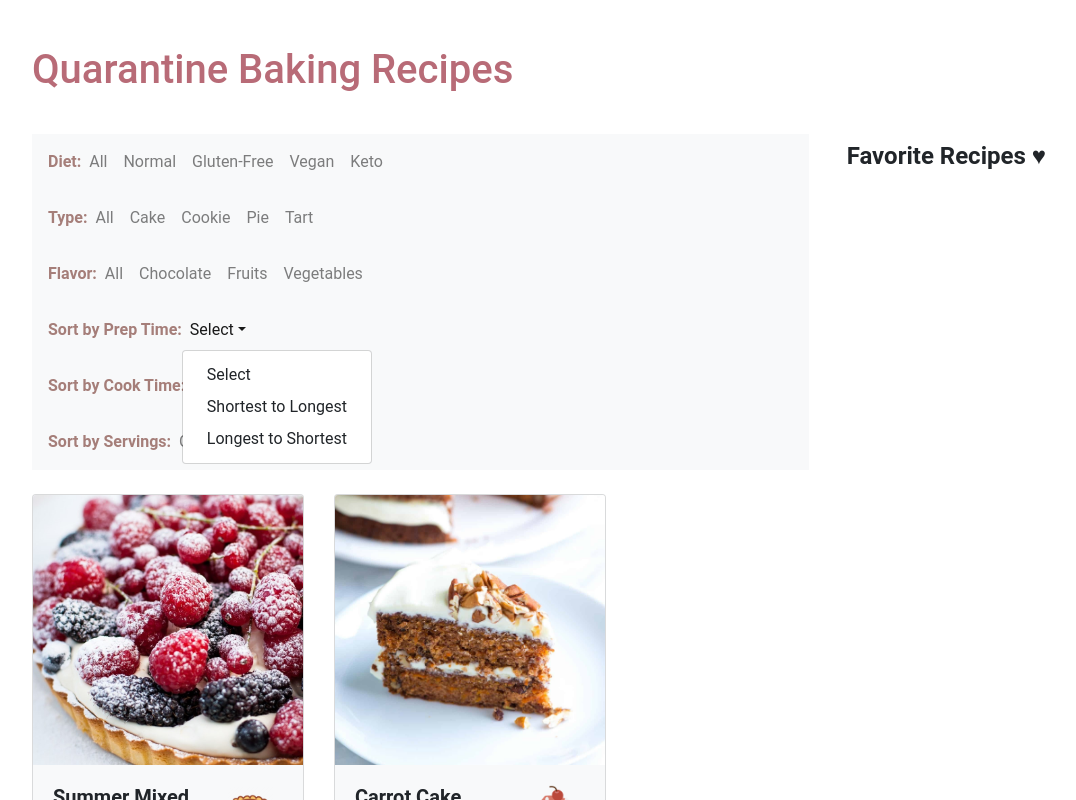
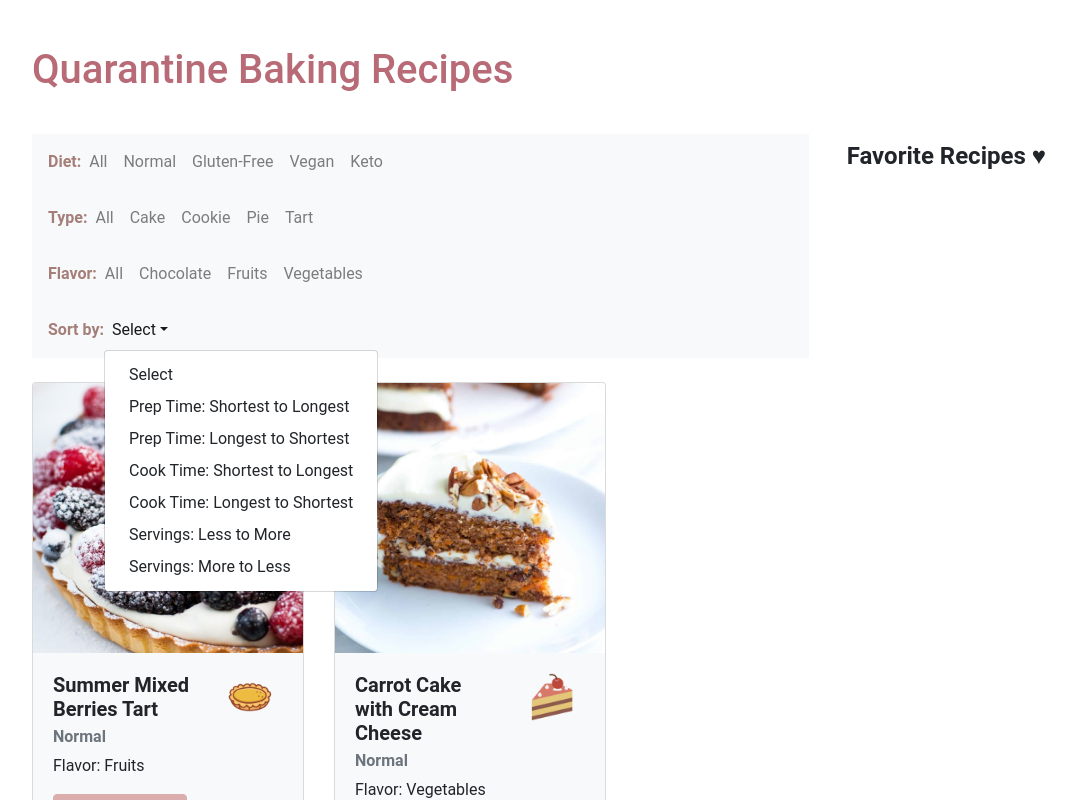
Before and after one commit to yli153/recipe-app, a React (Create React App) app: page / in a window 1280 px wide. Both pictures are taken after a click on the button "Select". Shown: the top 800 px of the page, without its empty margins (18-1094 px from the left). Built offline with nearby package versions, Linux system fonts and the light colour scheme.

Commit message:
sorting completed

```diff
--- a/src/App.js
+++ b/src/App.js
@@ -11,7 +11,7 @@ const productList=[
   {name: "French Apple Tart", prep: 25, cook: 70, diet: "Normal", type: "Tart", flavor: "Fruits", servings: 10, img: 'recipes/apple_tart.jpg'},
   {name: "Strawberry Oatmeal Cookies", prep: 15, cook: 15, diet: "Normal", type: "Cookie", flavor: "Fruits", servings: 24, img: 'recipes/oatmeal_cookies.jpg'},
   {name: "Old-Fashioned Peach Pie", prep: 45, cook: 60, diet: "Normal", type: "Pie", flavor: "Fruits", servings: 8, img: 'recipes/peach_pie.jpg'},
-  {name: "Red Velvet White Chocolate Chip Cookies", prep: 30, cook: 21, diet: "Normal", type: "Cookie", flavor: "Chocolate", servings: 22, img: 'recipes/velvet_cookies.jpg'},
+  {name: "Red Velvet White Chocolate Chip Cookies", prep: 30, cook: 25, diet: "Normal", type: "Cookie", flavor: "Chocolate", servings: 22, img: 'recipes/velvet_cookies.jpg'},
   {name: "Strawberry Coconut-Crust Cheesecake", prep: 40, cook: 60, diet: "Gluten-Free", type: "Cake", flavor: "Fruits", servings: 12, img: 'recipes/gf_cheesecake.jpg'},
   {name: "Chocolate Ganache Tart", prep: 15, cook: 15, diet: "Gluten-Free", type: "Tart", flavor: "Chocolate", servings: 8, img: 'recipes/gf_choco_tart.jpg'},
   {name: "Lime Tart", prep: 30, cook: 20, diet: "Gluten-Free", type: "Tart", flavor: "Fruits", servings: 12, img: 'recipes/gf_lime_tart.jpg'},
--- a/src/FilteredList.js
+++ b/src/FilteredList.js
@@ -9,9 +9,7 @@ class FilteredList extends Component {
             diet: "All",
             type: "All",
             flavor: "All",
-            prepTime: "Select",
-            cookTime: "Select",
-            servingSize: "Select"
+            sortCriteria: "Select"
         };
     }
     onSelectFilterDiet = event => {
@@ -58,53 +56,26 @@ class FilteredList extends Component {
         }
     };
 
-    onSelectSortPrep = event => {
+    onSelectSort = event => {
         this.setState ({
-            prepTime: event
+            sortCriteria: event
         })
         return event;
     }
 
-    sortPrep = (a, b) => {
-        if (this.state.prepTime === "ShortFirst") {
+    sortList = (a, b) => {
+        if (this.state.sortCriteria === "PrepAscending") {
             return a.prep - b.prep;
-        } else if (this.state.prepTime === "LongFirst") {
+        } else if (this.state.sortCriteria === "PrepDescending") {
             return b.prep - a.prep;
-        } else {
-            return 0;
-        }
-    }
-
-    onSelectSortCook = event => {
-        console.log(event);
-        this.setState ({
-            cookTime: event
-        })
-        return event;
-    }
-
-    sortCook = (a, b) => {
-        if (this.state.cookTime === "ShortFirst") {
+        } else if (this.state.sortCriteria === "CookAscending") {
             return a.cook - b.cook;
-        } else if (this.state.cookTime === "LongFirst") {
+        } else if (this.state.sortCriteria === "CookDescending") {
             return b.cook - a.cook;
-        } else {
-            return 0;
-        }
-    }
-
-    onSelectSortServings = event => {
-        this.setState ({
-            servingSize: event
-        })
-        return event;
-    }
-
-    sortServings = (a, b) => {
-        if (this.state.servingSize === "FewFirst") {
-            return a.servings - b.servings;
-        } else if (this.state.servingSize === "MoreFirst") {
-            return b.servings - a.servings;
+        } else if (this.state.sortCriteria === "ServingsAscending") {
+            return a.servings- b.servings;
+        } else if (this.state.sortCriteria === "ServingsDescending") {
+            return b.servings- a.servings;
         } else {
             return 0;
         }
@@ -113,9 +84,8 @@ class FilteredList extends Component {
     render() {
         return (
             <div>
-            <TopBar onSelectFilterDiet={this.onSelectFilterDiet} onSelectFilterType={this.onSelectFilterType} onSelectFilterFlavor={this.onSelectFilterFlavor}
-                    onSelectSortPrep={this.onSelectSortPrep} onSelectSortCook={this.onSelectSortCook} onSelectSortServings={this.onSelectSortServings}prepTitle={this.state.prepTime} cookTitle={this.state.cookTime} servingsTitle={this.state.servingSize}/>
-            <DisplayList list={this.props.list.filter(this.matchesFilterDiet).filter(this.matchesFilterType).filter(this.matchesFilterFlavor).sort(this.sortPrep).sort(this.sortCook).sort(this.sortServings)}/>
+            <TopBar onSelectFilterDiet={this.onSelectFilterDiet} onSelectFilterType={this.onSelectFilterType} onSelectFilterFlavor={this.onSelectFilterFlavor} onSelectSort={this.onSelectSort} sortTitle={this.state.sortCriteria}/>
+            <DisplayList list={this.props.list.filter(this.matchesFilterDiet).filter(this.matchesFilterType).filter(this.matchesFilterFlavor).sort(this.sortList)}/>
             </div>
         );
     }
--- a/src/TopBar.js
+++ b/src/TopBar.js
@@ -9,35 +9,24 @@ class TopBar extends Component {
     super(props);
   }
 
-  showPrepTitle = (state) => {
+  showSortTitle = (state) => {
     if (state === "Select") {
       return "Select";
-    } else if (state === "ShortFirst") {
-      return "Shortest to Longest";
+    } else if (state === "PrepAscending") {
+      return "Prep Time: Shortest to Longest";
+    } else if (state === "PrepDescending") {
+      return "Prep Time: Longest to Shortest";
+    } else if (state === "CookAscending") {
+      return "Cook Time: Shortest to Longest";
+    } else if (state === "CookDescending") {
+      return "Cook Time: Longest to Shortest";
+    } else if (state === "ServingAscending") {
+      return "Servings: Less to More";
     } else {
-      return "Longest to Shortest";
+      return "Servings: More to Less";
     }
   }
 
-  showCookTitle = (state) => {
-    if (state === "Select") {
-      return "Select";
-    } else if (state === "Short") {
-      return "Shortest to Longest";
-    } else {
-      return "Longest to Shortest";
-    }
-  }
-
-  showServingsTitle = (state) => {
-    if (state === "Select") {
-      return "Select";
-    } else if (state === "FewFirst") {
-      return "Fewest to Greatest";
-    } else {
-      return "Greatest to Fewest";
-    }
-  }
   render() {
     return (
       <div class="mb-4">
@@ -71,32 +60,16 @@ class TopBar extends Component {
           </Nav>
         </Navbar>
         <Navbar bg="light" variant="light">
-          <span class="category-color"><b>Sort by Prep Time:</b></span>
+          <span class="category-color"><b>Sort by:</b></span>
           <Nav className="mr-auto">
-            <NavDropdown title={this.showPrepTitle(this.props.prepTitle)} id="basic-nav-dropdown">
-              <NavDropdown.Item eventKey="Select" onSelect={this.props.onSelectSortPrep}>Select</NavDropdown.Item>
-              <NavDropdown.Item eventKey="ShortFirst" onSelect={this.props.onSelectSortPrep}>Shortest to Longest</NavDropdown.Item>
-              <NavDropdown.Item eventKey="LongFirst" onSelect={this.props.onSelectSortPrep}>Longest to Shortest</NavDropdown.Item>
-            </NavDropdown>
-          </Nav>
-        </Navbar>
-        <Navbar bg="light" variant="light">
-          <span class="category-color"><b>Sort by Cook Time:</b></span>
-          <Nav className="mr-auto">
-            <NavDropdown title={this.showCookTitle(this.props.cookTitle)} id="basic-nav-dropdown">
-              <NavDropdown.Item eventKey="Select" onSelect={this.props.onSelectSortCook}>Select</NavDropdown.Item>
-              <NavDropdown.Item eventKey="ShortFirst" onSelect={this.props.onSelectSortCook}>Shortest to Longest</NavDropdown.Item>
-              <NavDropdown.Item eventKey="LongFirst" onSelect={this.props.onSelectSortCook}>Longest to Shortest</NavDropdown.Item>
-            </NavDropdown>
-          </Nav>
-        </Navbar>
-        <Navbar bg="light" variant="light">
-          <span class="category-color"><b>Sort by Servings:</b></span>
-          <Nav className="mr-auto">
-            <NavDropdown title={this.showServingsTitle(this.props.servingSize)} id="basic-nav-dropdown">
-              <NavDropdown.Item eventKey="Select" onSelect={this.props.onSelectSortServings}>Select</NavDropdown.Item>
-              <NavDropdown.Item eventKey="FewFirst" onSelect={this.props.onSelectSortServings}>Fewest to Greatest</NavDropdown.Item>
-              <NavDropdown.Item eventKey="MoreFirst" onSelect={this.props.onSelectSortServings}>Greatest to Fewest</NavDropdown.Item>
+            <NavDropdown title={this.showSortTitle(this.props.sortTitle)} id="basic-nav-dropdown">
+              <NavDropdown.Item eventKey="Select" onSelect={this.props.onSelectSort}>Select</NavDropdown.Item>
+              <NavDropdown.Item eventKey="PrepAscending" onSelect={this.props.onSelectSort}>Prep Time: Shortest to Longest</NavDropdown.Item>
+              <NavDropdown.Item eventKey="PrepDescending" onSelect={this.props.onSelectSort}>Prep Time: Longest to Shortest</NavDropdown.Item>
+              <NavDropdown.Item eventKey="CookAscending" onSelect={this.props.onSelectSort}>Cook Time: Shortest to Longest</NavDropdown.Item>
+              <NavDropdown.Item eventKey="CookDescending" onSelect={this.props.onSelectSort}>Cook Time: Longest to Shortest</NavDropdown.Item>
+              <NavDropdown.Item eventKey="ServingsAscending" onSelect={this.props.onSelectSort}>Servings: Less to More</NavDropdown.Item>
+              <NavDropdown.Item eventKey="ServingsDescending" onSelect={this.props.onSelectSort}>Servings: More to Less</NavDropdown.Item>
             </NavDropdown>
           </Nav>
         </Navbar>
```
